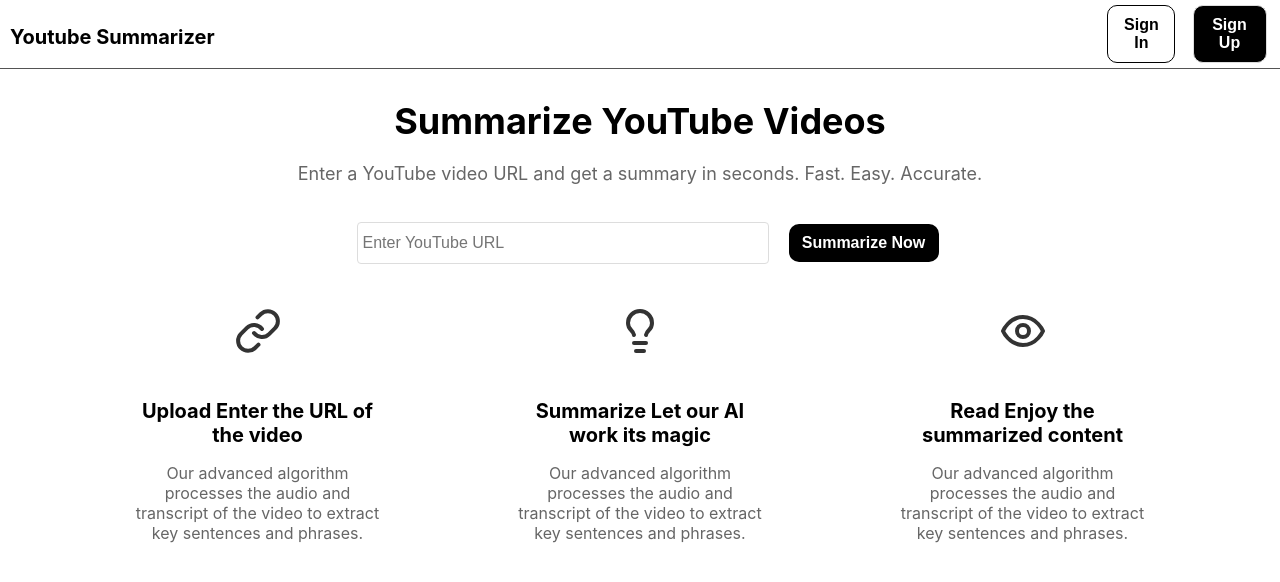
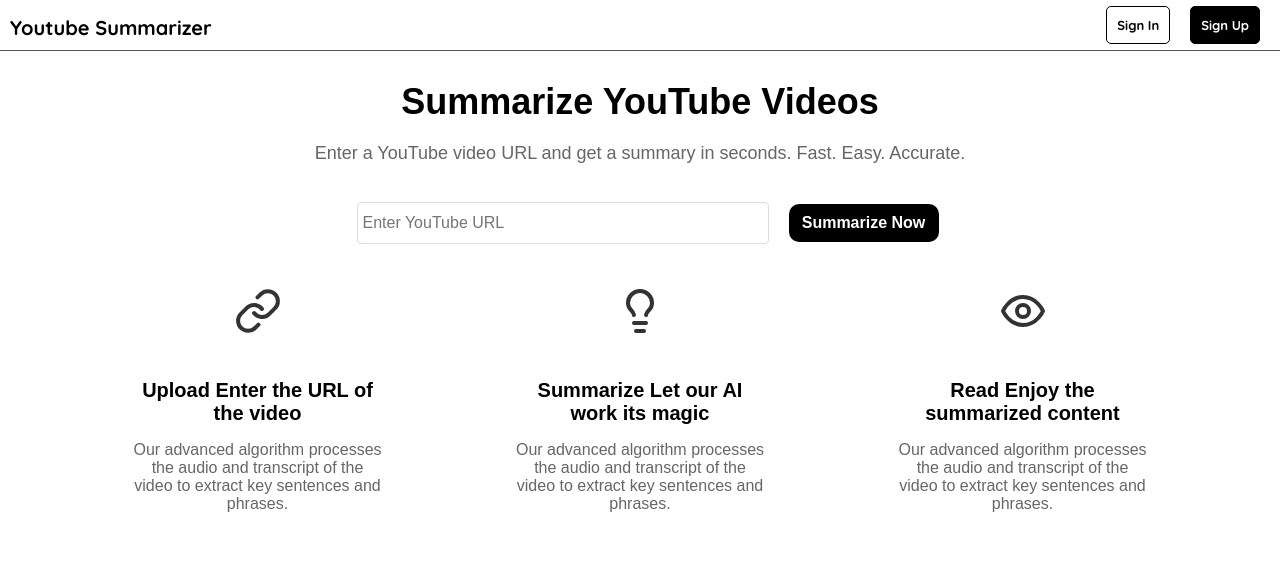
Before and after one commit to ItsTatsuya/Summarizer-webapp, a React (Create React App) app in the folder client/: page / in a window 1280 px wide. Shown: the top 582 px of the page. Built offline with nearby package versions, Linux system fonts and the light colour scheme.

Commit message:
font changed

```diff
--- a/client/src/App.css
+++ b/client/src/App.css
@@ -1,11 +1,12 @@
 /* App.css */
-@import url('./fonts.css');
+/* @import url('./fonts.css'); */
+@import url('https://fonts.googleapis.com/css2?family=Quicksand:wght@300..700&display=swap');
 
 /* App.css */
 body {
-  font-family: 'GeistSans', sans-serif;
+  font-family: 'Quicksand', sans-serif;
 }
 
 main{
-    font-family: 'GeistSans', sans-serif;
+    font-family: 'Quicksans', sans-serif;
 }
--- a/client/src/App.js
+++ b/client/src/App.js
@@ -5,7 +5,7 @@
 import {BrowserRouter,Routes,Route} from "react-router-dom";
 import axios from "axios";
 import {Toaster} from "react-hot-toast";
-
+import "./App.css"
 axios.defaults.baseURL="http://localhost:3001";
 axios.defaults.withCredentials=true;
 
--- a/client/src/components/HomePage/HomePage.css
+++ b/client/src/components/HomePage/HomePage.css
@@ -26,6 +26,7 @@
 .navsign {
   display: flex;
   align-items: center;
+  font-size: small;
 }
 
 /* .navsignlink{
@@ -33,26 +34,32 @@
   text-decoration: none;
 } */
 
-.navsign button {
-  background-color: #000000; /* white background color */
-  color: #ffffff; /* black text color */
-  padding: 10px 10px;
-  border-radius: 10px;
-  cursor: pointer;
-  font-size: 16px;
-  margin: 5px;
-  display: inline-block !important;
+.navsignuplink{
+  background-color:black;
+  color:white;
+  border: 1px solid #000000;
+  border-radius: 5px;
+  font-size: small;
+  display: inline;
+  padding: 10px;
+  margin-right: 20px;
+  text-decoration: none;
+  font-weight: bold;
 }
 
-.navsign button:hover {
-  background-color: #ddd;
-  color: #000;
-}
 
-.navsigninlink button{
+
+.navsigninlink{
   background-color: #ffffff;
   color: #000000;
   border: 1px solid #000000;
+  border-radius: 5px;
+  font-size: small;
+  display: inline;
+  padding: 10px;
+  margin-right: 20px;
+  text-decoration: none;
+  font-weight: bold;
 }
 
 
--- a/client/src/components/HomePage/HomePage.jsx
+++ b/client/src/components/HomePage/HomePage.jsx
@@ -11,8 +11,8 @@
         </div>
         <nav className="navbar-2">
           <span className="navsign">
-            <Link to={"/login"} className="navsigninlink" > <button type="button">Sign In</button> </Link>
-            <Link to={"/register"} className="navsignuplink"><button type="button">Sign Up</button></Link>
+            <Link to={"/login"} className="navsigninlink" > Sign In </Link>
+            <Link to={"/register"} className="navsignuplink">Sign Up</Link>
           </span>
         </nav>
       </header>
--- a/client/src/components/Login/Login.css
+++ b/client/src/components/Login/Login.css
@@ -2,11 +2,11 @@
     display: flex;
     align-items: center;
     justify-content: center;
-    font-family: sans-serif;
     line-height: 1.5;
     min-height: 100vh;
     flex-direction: column;
     margin:0;
+    /* background-color: var(--background-color); */
 }
 
 .main{
--- a/client/src/components/Signup/Signup.css
+++ b/client/src/components/Signup/Signup.css
@@ -2,7 +2,6 @@
     display: flex;
     align-items: center;
     justify-content: center;
-    font-family: sans-serif;
     line-height: 1.5;
     min-height: 100vh;
     flex-direction: column;
```
